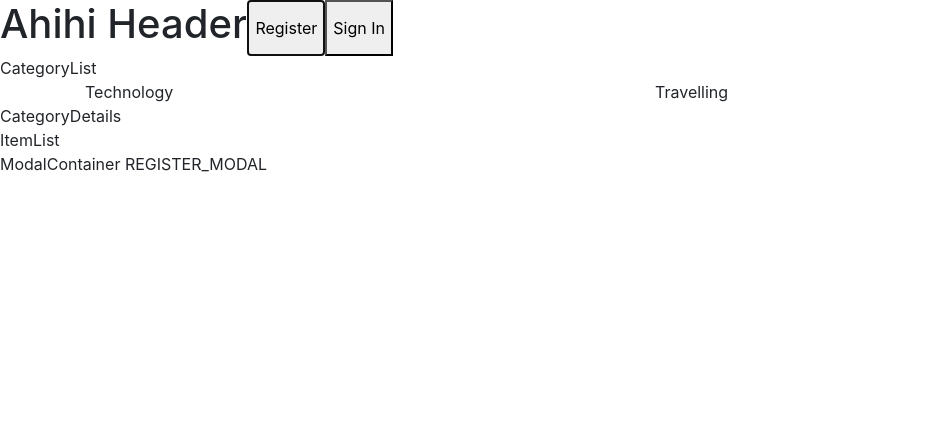
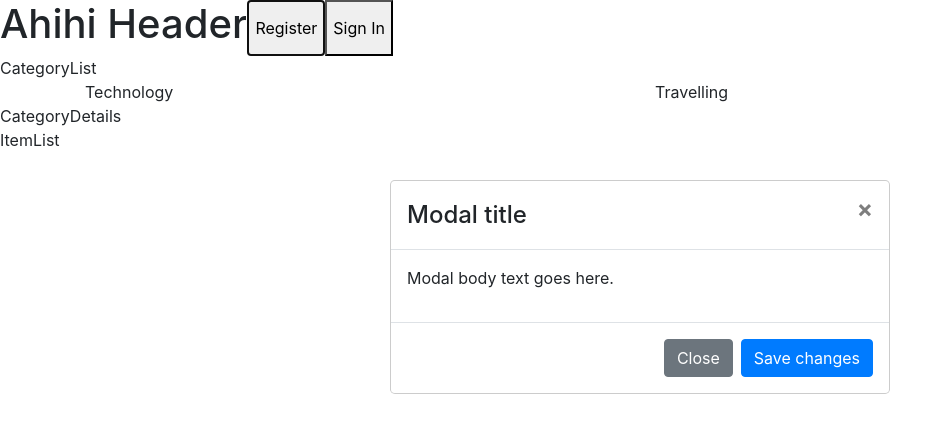
Before and after one commit to caseykhuc/gotit-training-catalog, a React (Create React App) app: page /categories/1 in a window 1280 px wide. Both pictures are taken after a click on the button "Register". Shown: the top 432 px of the page, without its empty margins (0-952 px from the left). Built offline with nearby package versions, Linux system fonts and the light colour scheme; data requests are answered from the project's data file.

Commit message:
init modal

```diff
--- a/src/components/Modal/BaseModal.js
+++ b/src/components/Modal/BaseModal.js
@@ -0,0 +1,25 @@
+import React from 'react';
+import { Modal, Button } from 'react-bootstrap';
+
+class BaseModal extends React.Component {
+  render() {
+    return (
+      <Modal.Dialog>
+        <Modal.Header closeButton>
+          <Modal.Title>Modal title</Modal.Title>
+        </Modal.Header>
+
+        <Modal.Body>
+          <p>Modal body text goes here.</p>
+        </Modal.Body>
+
+        <Modal.Footer>
+          <Button variant='secondary'>Close</Button>
+          <Button variant='primary'>Save changes</Button>
+        </Modal.Footer>
+      </Modal.Dialog>
+    );
+  }
+}
+
+export default BaseModal;
--- a/src/components/Modal/RegisterModal.js
+++ b/src/components/Modal/RegisterModal.js
@@ -0,0 +1,4 @@
+import React from 'react';
+import BaseModal from './BaseModal';
+
+export default BaseModal;
--- a/src/components/Modal/SignInModal.js
+++ b/src/components/Modal/SignInModal.js
@@ -0,0 +1,4 @@
+import React from 'react';
+import BaseModal from './BaseModal';
+
+export default BaseModal;
--- a/src/components/ModalContainer.js
+++ b/src/components/ModalContainer.js
@@ -1,8 +1,23 @@
 import React from 'react';
 import { connect } from 'react-redux';
+import modalKeys from '../constants/modelKeys';
+import RegisterModal from './Modal/RegisterModal';
+import SignInModal from './Modal/SignInModal';
 
 const ModalContainer = ({ modal }) => {
-  return <div>ModalContainer {modal.current}</div>;
+  const renderModal = () => {
+    switch (modal.current) {
+      case modalKeys.REGISTER_MODAL:
+        return <RegisterModal />;
+      case modalKeys.SIGNIN_MODAL:
+        return <SignInModal />;
+      default:
+        return '';
+    }
+  };
+
+  //return <div>ModalContainer {modal.current}</div>;
+  return <div>{renderModal()}</div>;
 };
 
 const mapStateToProps = (state) => {
```
